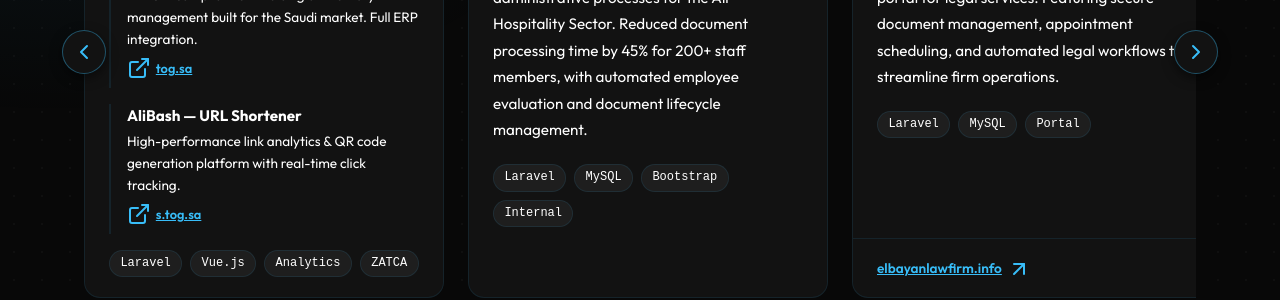
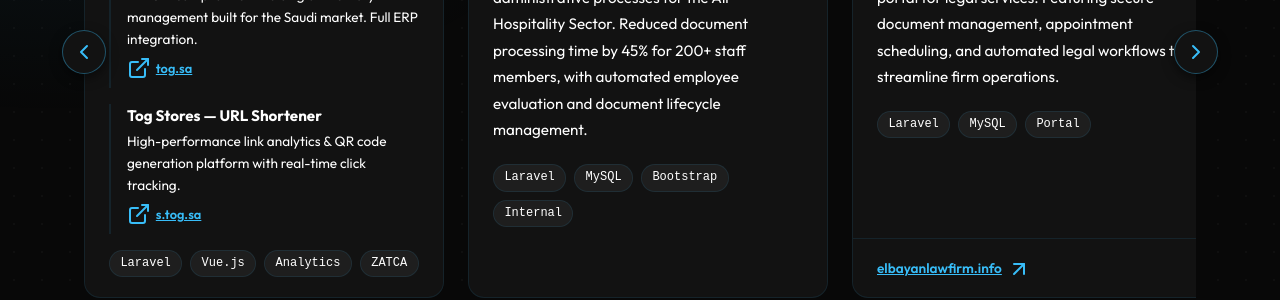
Before and after one commit to eslamabdelbasset1/my-portfolio-ruby, a Jekyll site: the page built from index.html, in a window 1280 px wide and 900 px high, scrolled down 3839 px. Shown: the part 154-454 px from the top of the window. Built offline with Jekyll 4.4.1, drawn with Linux system fonts in a browser that asks for light colours; nearby versions of some CDN libraries.

```diff
--- a/index.html
+++ b/index.html
@@ -380,7 +380,7 @@
                             <a href="https://tog.sa/" target="_blank" class="wp-link"><i data-lucide="external-link" size="12"></i> tog.sa</a>
                         </div>
                         <div class="work-product">
-                            <h4 class="wp-name">AliBash — URL Shortener</h4>
+                            <h4 class="wp-name">Tog Stores — URL Shortener</h4>
                             <p class="wp-desc">High-performance link analytics & QR code generation platform with real-time click tracking.</p>
                             <a href="https://s.tog.sa/" target="_blank" class="wp-link"><i data-lucide="external-link" size="12"></i> s.tog.sa</a>
                         </div>
```
